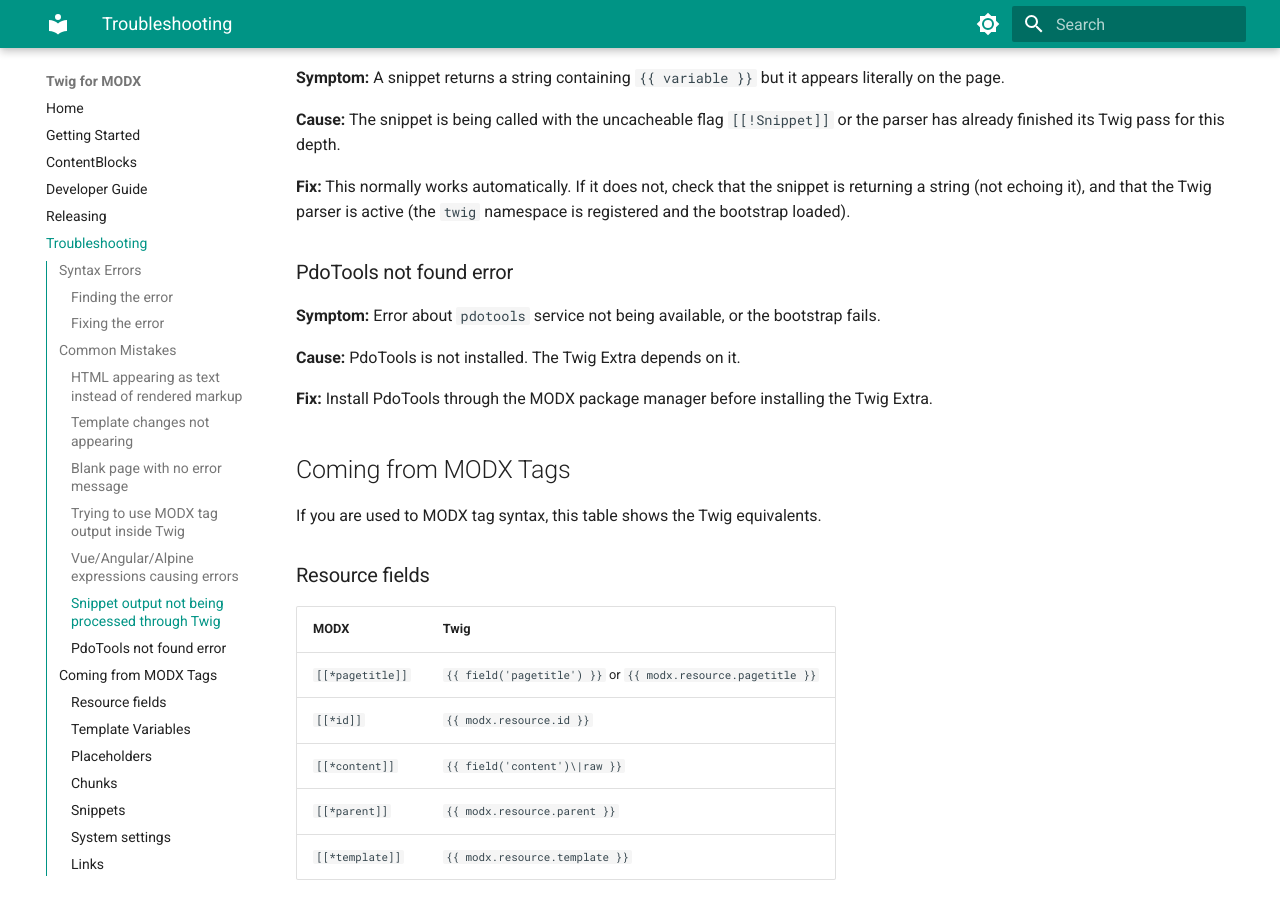
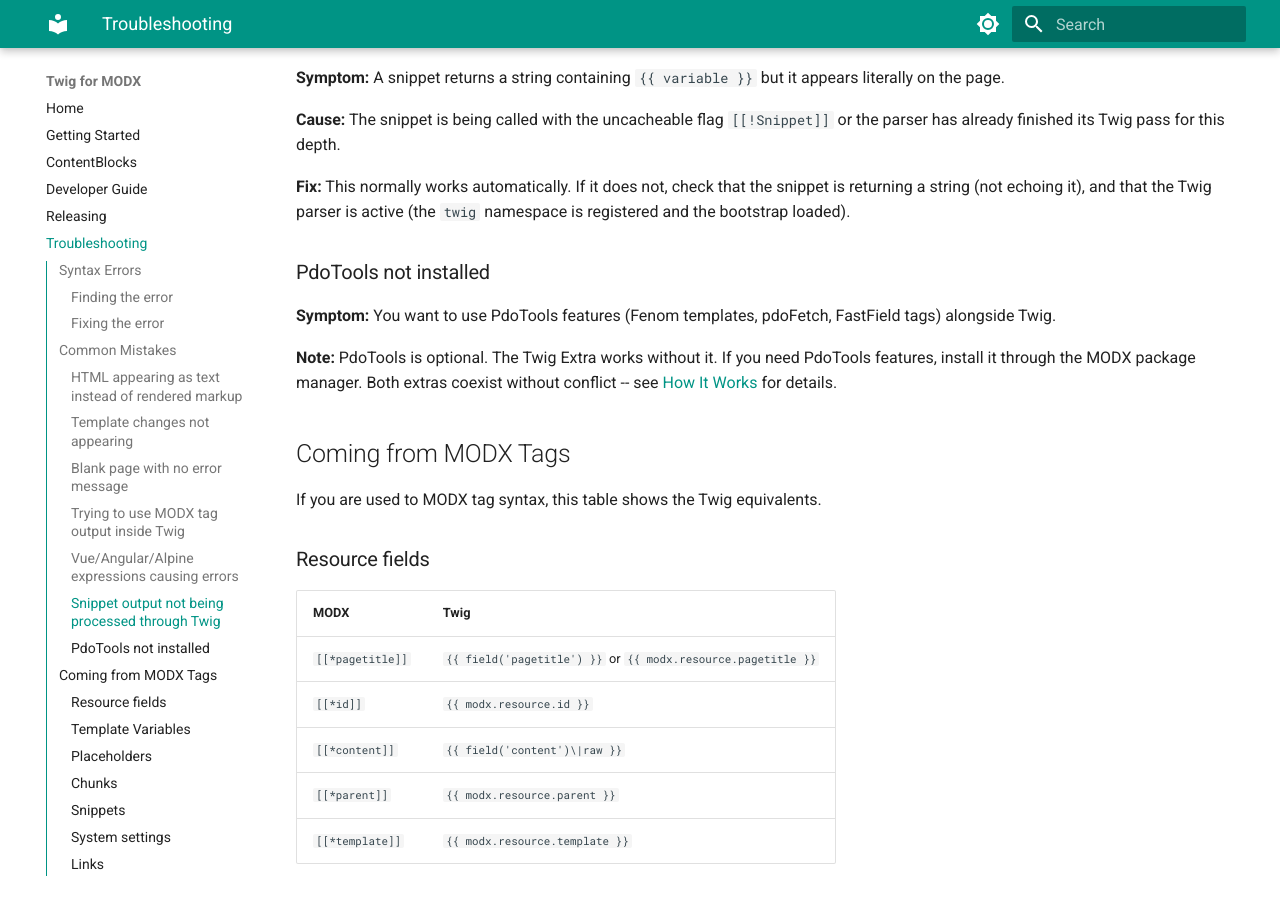
Before and after one commit to boffinate/twig-for-modx, an MkDocs documentation site: the page built from docs/troubleshooting.md, in a window 1280 px wide and 900 px high, scrolled down 2477 px. Built offline with MkDocs 1.6.1 and Material for MkDocs 9.7.7, drawn with Linux system fonts in a browser that asks for light colours.

Commit message:
Update docs to reflect PDOTools is optional, not required

```diff
--- a/docs/troubleshooting.md
+++ b/docs/troubleshooting.md
@@ -103,13 +103,11 @@ See [HTML Escaping](./usage.md#html-escaping) for details.
 
 **Fix:** This normally works automatically. If it does not, check that the snippet is returning a string (not echoing it), and that the Twig parser is active (the `twig` namespace is registered and the bootstrap loaded).
 
-### PdoTools not found error
+### PdoTools not installed
 
-**Symptom:** Error about `pdotools` service not being available, or the bootstrap fails.
+**Symptom:** You want to use PdoTools features (Fenom templates, pdoFetch, FastField tags) alongside Twig.
 
-**Cause:** PdoTools is not installed. The Twig Extra depends on it.
-
-**Fix:** Install PdoTools through the MODX package manager before installing the Twig Extra.
+**Note:** PdoTools is optional. The Twig Extra works without it. If you need PdoTools features, install it through the MODX package manager. Both extras coexist without conflict -- see [How It Works](how-it-works.md) for details.
 
 ## Coming from MODX Tags
 
--- a/docs/usage.md
+++ b/docs/usage.md
@@ -14,8 +14,7 @@ Twig is evaluated before the final MODX tag pass. After Twig renders, MODX still
 
 ## Installation
 
-1. Install **PdoTools** first. The Twig Extra depends on it and will not load without it.
-2. Install the Twig transport package through the MODX package manager.
+1. Install the Twig transport package through the MODX package manager.
 3. The installer creates a `twig` namespace pointing to `{core_path}components/twig/`.
 4. The `twigparser` service is now available site-wide.
 
```
Also changed, not shown: docs/index.md (+4 -1 lines).
